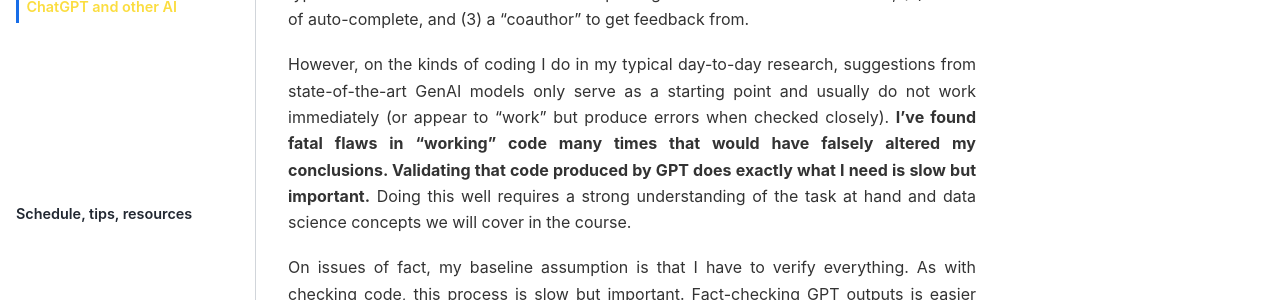
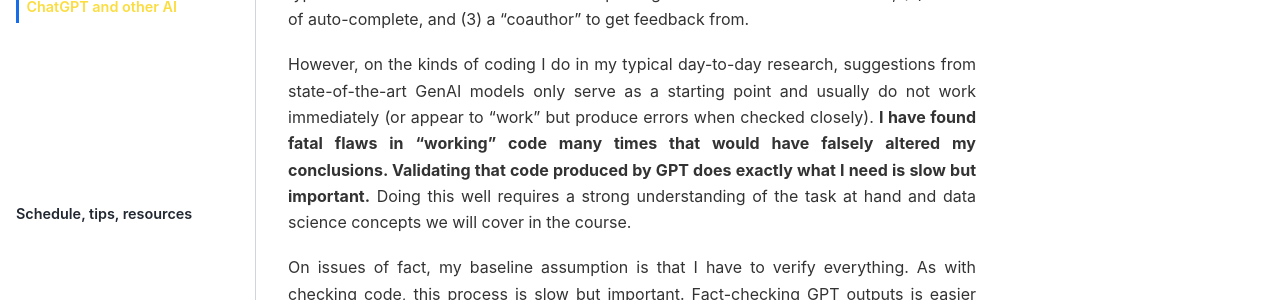
Before and after one commit to LeDataSciFi/ledatascifi-2024, a Jupyter Book: the page built from content/about/use_of_gpt.md, in a window 1280 px wide and 900 px high. Shown: the part 234-534 px from the top of the window. Built offline with Jupyter Book 1.0.4 settings and Sphinx 7.4.7 and the Sphinx Book theme 1.1.4, drawn with Linux system fonts in a browser that asks for light colours; pages that are not in the unit, such as notebooks, are missing from menus; some of the changed text lies outside the part shown.

Commit message:
grammar and gpt

```diff
--- a/content/about/use_of_gpt.md
+++ b/content/about/use_of_gpt.md
@@ -1,30 +1,30 @@
 ## Statement on Generative AI tools
 
-I use GenAI every day in my work. It is a great copilot and writes code well. This is especially true for smaller pieces of code where the inputs are well defined and desired outputs/goals are clear. I generally (but not always) view it as (1) an improvement on the typical documentation available for code packages and Q&A on StackOverflow, (2) a kind of auto-complete, and (3) a “coauthor” to get feedback from.
+I use GenAI every day in my work. It is a great copilot and writes code well. This is especially true for smaller pieces of code where the inputs are well defined and desired outputs/goals are clear. I generally (but not always) view it as (1) an improvement on the typical documentation available for code packages and Q&A on StackOverflow, (2) a kind of auto-complete, and (3) a "coauthor" to get feedback from.
 
-However, on the kinds of coding I do in my typical day-to-day research, suggestions from state-of-the-art GenAI models only serve as a starting point and usually do not work immediately (or appear to “work” but produce errors when checked closely). **I’ve found fatal flaws in “working” code many times that would have falsely altered my conclusions. Validating that code produced by GPT does exactly what I need is slow but important.** Doing this well requires a strong understanding of the task at hand and data science concepts we will cover in the course.
+However, on the kinds of coding I do in my typical day-to-day research, suggestions from state-of-the-art GenAI models only serve as a starting point and usually do not work immediately (or appear to "work" but produce errors when checked closely). **I have found fatal flaws in "working" code many times that would have falsely altered my conclusions. Validating that code produced by GPT does exactly what I need is slow but important.** Doing this well requires a strong understanding of the task at hand and data science concepts we will cover in the course.
 
 On issues of fact, my baseline assumption is that I have to verify everything. As with checking code, this process is slow but important. Fact-checking GPT outputs is easier when you have institutional knowledge and expertise. Thus, my experience and knowledge base is necessary for GenAI to be useful to me in coding, writing, and research.
 
 **With that in mind, your long term goal should be to gain sufficient skills and knowledge such that you can supervise, instruct, validate, and edit the suggestions of GenAI.**
 
-So as you learn to code, it’s important that you use GenAI in a way that does not sabotage your long term skill development. There is no substitute for attempting exercises on your own and discovery the answer on your own. Using GPT on exercises can create a mirage of learning; they can hinder your learning if you misuse them to bypass critical thinking tasks that you need to engage in. As beginners in your field(s) of study, you are not (yet) able to identify gaps, biases, or outright misinformation in AI output.
+So as you learn to code, it's important that you use GenAI in a way that does not sabotage your long term skill development. There is no substitute for attempting exercises on your own and discovery the answer on your own. Using GPT on exercises can create a mirage of learning; they can hinder your learning if you misuse them to bypass critical thinking tasks that you need to engage in. As beginners in your field(s) of study, you are not (yet) able to identify gaps, biases, or outright misinformation in AI output.
 
 ### GPT cheating policy
 
 **Do not pose any full exercise questions to any GenAI. Using GPT solutions to full exercise prompts in this course is considered cheating for academic purposes.**
 - Citing GPT does not matter for this policy - the issue is not plagiarism, but falsified learning outcomes.
-- Enforcement of this is mostly via incentives: If the answer is correct, you won’t have learned the concept well. The gap in your skills will grow as the course proceeds. If the answer is incorrect, you likely won’t be able to figure out why it failed and will receive a poor grade on the assignment.
+- Enforcement of this is mostly via incentives: If the answer is correct, you won't have learned the concept well. The gap in your skills will grow as the course proceeds. If the answer is incorrect, you likely won't be able to figure out why it failed and will receive a poor grade on the assignment.
 - However, I will report any instances of cheating on this policy I am made aware of.
 
 ### Suggestions for fair and smart use
 
 1. You can ask it to discuss concepts iteratively through a conversation (much like you would have a conversation with a peer, TA or an instructor). Ways to do that that facilitate learning:
-    - “Explain this to me”: Copy in code from the website for more details and discussion.
-    - To clarify and explain a coding concept after you have already looked through our website - “What is a for loop in python and how can I use it to ____?”
-    - To help you work through the logic of something you do not understand (“Why does this merge [copy code] work for this specific problem? How would changing the parameters cause a problem in my analysis?”)
-    - Given a problem description and your proposed algorithm and “talk” through the potential issues.
-2. The most common reason students are tempted to use GPT excessively on exercises: “I’m at a point in the problem, and don’t know what to do next.” This means that either:
+    - "Explain this to me": Copy in code from the website for more details and discussion.
+    - To clarify and explain a coding concept after you have already looked through our website - "What is a for loop in python and how can I use it to ____?"
+    - To help you work through the logic of something you do not understand ("Why does this merge [copy code] work for this specific problem? How would changing the parameters cause a problem in my analysis?")
+    - Given a problem description and your proposed algorithm and "talk" through the potential issues.
+2. The most common reason students are tempted to use GPT excessively on exercises: "I'm at a point in the problem, and don't know what to do next." This means that either:
     - (A) you have not figured out the conceptual thing you want to do next (e.g. that you need to merge in a variable from another dataset), or
     - (B) that you do not know what function/steps to achieve the conceptual thing (e.g. what function will merge in the variable).
     - In those situations, start first by using our website. It contains discussions, examples, code, or references to virtually everything we do in the course. The site has a search bar. Next, look up documentation from the official website of whichever package you think might be used to solve your next step (Python, Pandas, Seaborn, and Statsmodels). These official documentation websites contain examples and functions you might use. Learning to use online resources like this is a valuable skill.
@@ -32,7 +32,7 @@
     - **Allowed with caveat:** Copy and pasting your bad code and the error output into ChatGPT. This often helps solve the issue quickly because error output is often messy and hard for students to parse. (But: Simply reading the error code yourself nearly always points to the issue faster and often the answer.)
     - **Caveat:** If you copy code into ChatGPT which contains the prompt or enough information, you might be given the answer. This subverts the goal of learning and, if you copy in enough info, can constitute cheating.
     - [Please read the help page on the website](help), which describes
-        - The 15 minute rule - ask for help after you’ve been stuck 15 minutes
+        - The 15 minute rule - ask for help after you have been stuck 15 minutes
         - What to do when you are stuck
         - How to ask for help
 
```
Also changed, not shown: content/about/gradeoverview.md (+1 -1 lines), content/about/help.md (+3 -0 lines), content/about/structure_and_policies.md (+2 -2 lines), content/05/05a_finapps.ipynb, content/05/05c_finpacks.ipynb.
